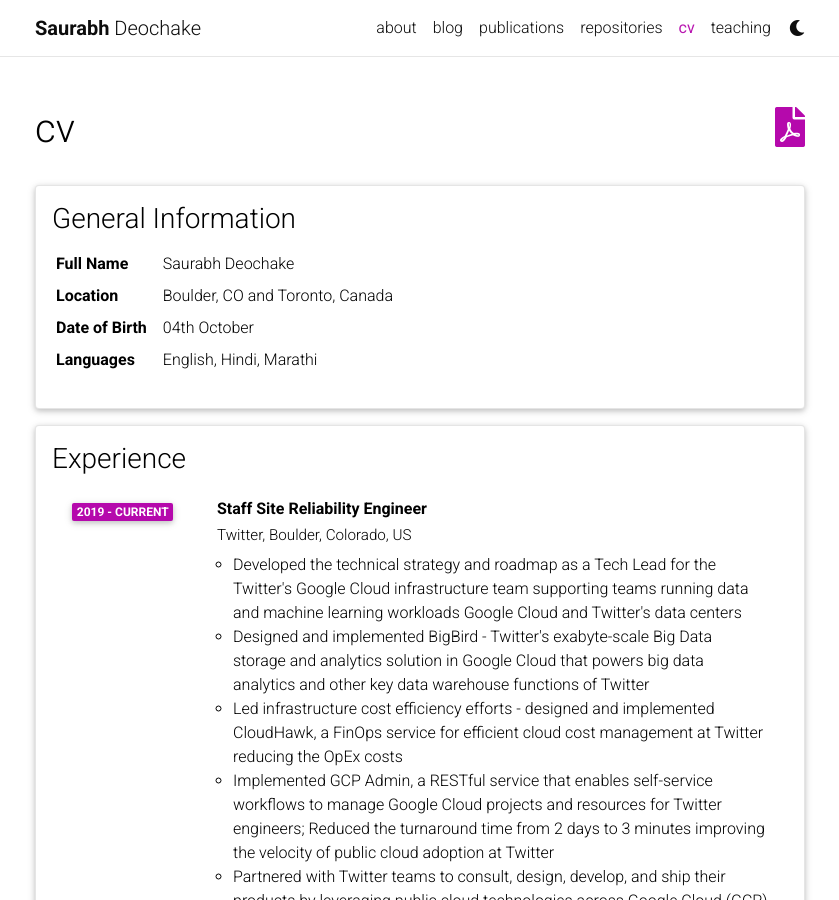
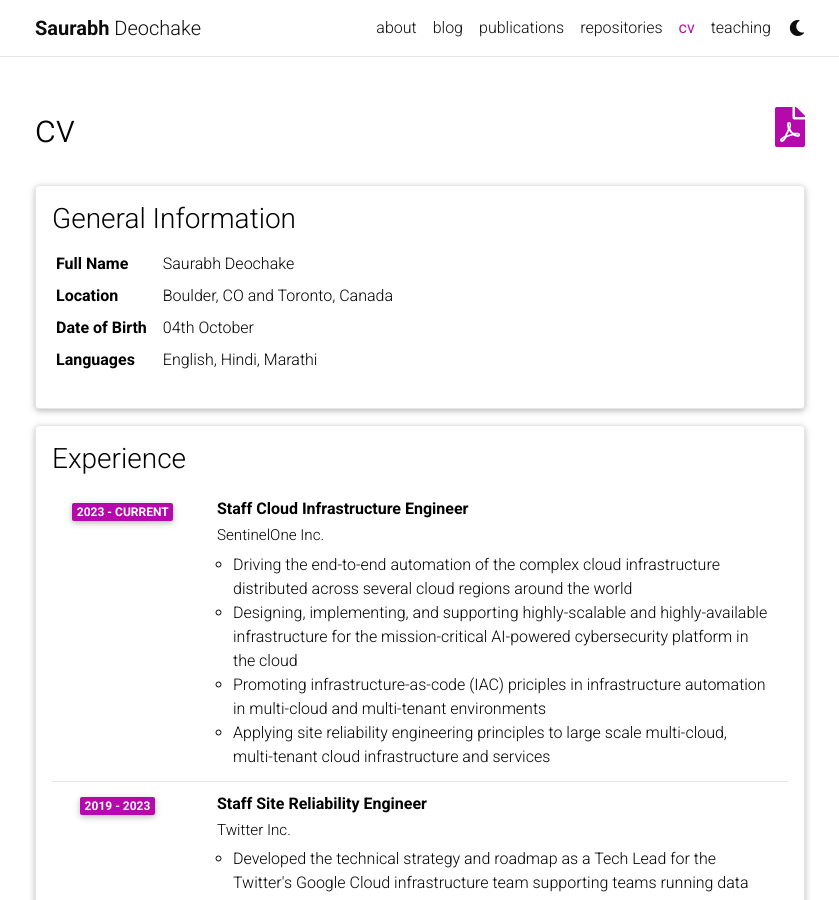
Before and after one commit to saurabh-deochake/saurabh-deochake.github.io, a Jekyll site: the page built from _pages/cv.md, in a window 1280 px wide and 900 px high. Shown: the whole window, without its empty margins (220-1059 px from the left). Built offline with Jekyll 4.4.1, drawn with Linux system fonts in a browser that asks for light colours; comment, search, counter and statistics services are not loaded; a style sheet for code colours, icons or effects is not loaded; some of the changed text lies outside the part shown.

Commit message:
Updated the CV

```diff
--- a/_data/cv.yml
+++ b/_data/cv.yml
@@ -13,9 +13,18 @@
 - title: Experience
   type: time_table
   contents:
+    - title: Staff Cloud Infrastructure Engineer
+      institution: SentinelOne Inc.
+      year: 2023 - Current
+      description:
+        - Driving the end-to-end automation of the complex cloud infrastructure distributed across several cloud regions around the world
+        - Designing, implementing, and supporting highly-scalable and highly-available infrastructure for the mission-critical AI-powered cybersecurity platform in the cloud
+        - Promoting infrastructure-as-code (IAC) priciples in infrastructure automation in multi-cloud and multi-tenant environments
+        - Applying site reliability engineering principles to large scale multi-cloud, multi-tenant cloud infrastructure and services
+
     - title: Staff Site Reliability Engineer
-      institution: Twitter, Boulder, Colorado, US
-      year: 2019 - Current
+      institution: Twitter Inc.
+      year: 2019 - 2023
       description:
         - Developed the technical strategy and roadmap as a Tech Lead for the Twitter's Google Cloud infrastructure team supporting teams running data and machine learning workloads Google Cloud and Twitter's data centers
         - Designed and implemented BigBird - Twitter's exabyte-scale Big Data storage and analytics solution in Google Cloud that powers big data analytics and other key data warehouse functions of Twitter
@@ -80,7 +89,10 @@
   contents:
     - year: 2023
       items:
-        - Upcoming judge on 2023 SIIA CODiE Awards
+        - Judge on the 8th Annual America's Best in Business Globee Awards
+    - year: 2023
+      items:
+        - Judge on the Best Big Data Reporting and Analytics Solution category for 2023 SIIA CODiE Awards
     - year: 2022
       items:
         - Judge on New Products Jury Panel for 2022 Stevie American Business Awards, 2022 Stevie International Business Awards, and 2022 Stevie Asia-Pacific Awards
@@ -99,6 +111,10 @@
       items:
         - Big data placement techniques
         - Big data storage and analytics in the cloud
+    - title: Cloud Computing
+      items:
+        - Cloud Cost Optimization
+        - Applications of AI and Multi-agent Systems in cloud resource negotiation like spot instances and committed use discounts
 
 - title: Other Interests
   type: list
```
